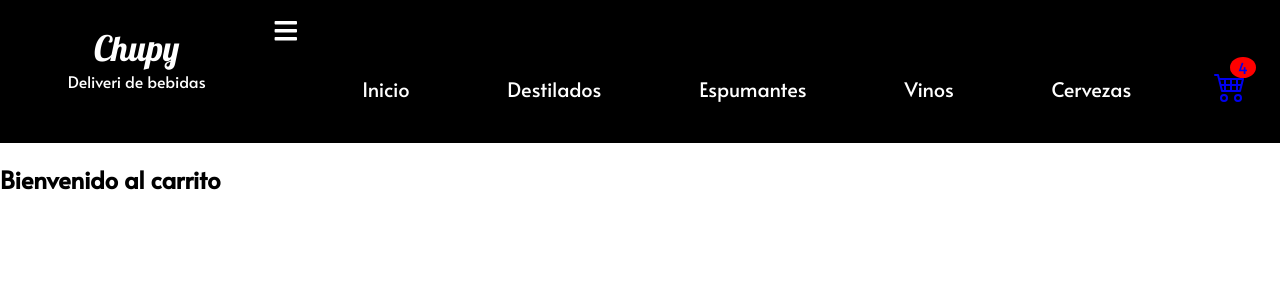
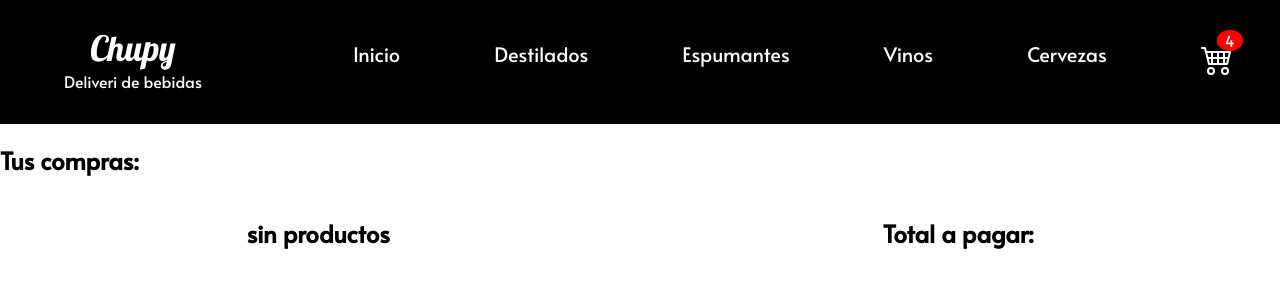
Before and after one commit to Axeljonta/E-commerceReact, a React (Create React App) app: page /cart in a window 1280 px wide. Shown: the top 300 px of the page. Built offline with nearby package versions, Linux system fonts and the light colour scheme.

Commit message:
avanzace el carrito

```diff
--- a/src/App.js
+++ b/src/App.js
@@ -2,7 +2,8 @@ import './App.css';
 import Navbar from './components/Navbar';
 import ContainerList from './components/ItemListContainer'
 import ContainerDetail from './components/itemDetailContainer'
-import Cart from './components/Cart'
+import Cart from './components/Cart';
+import CartContextProvider from './components/CartContex'
 import { BrowserRouter, Routes, Route } from "react-router-dom";
 
 
@@ -10,6 +11,7 @@ import { BrowserRouter, Routes, Route } from "react-router-dom";
 function App() {
   return (
     <div className="App">
+    <CartContextProvider>
     <BrowserRouter>
     <Navbar/>
     <Routes>
@@ -19,6 +21,7 @@ function App() {
     <Route path='/cart' element={<Cart/>}/>
     </Routes>
     </BrowserRouter>
+    </CartContextProvider>
     </div>
   );
 }
--- a/src/components/Cart.jsx
+++ b/src/components/Cart.jsx
@@ -1,8 +1,35 @@
+import { useContext } from "react";
+import { CartContext } from "./CartContex";
+import styles from './styles/cartStyles.module.css'
+
 
 
 function Cart() {
+    const test = useContext(CartContext)
+    console.log('hola', test.cartList);
    return(
-       <h2>Bienvenido al carrito</h2>
+       <div>
+        <h2 className={styles.cartTitleCont}>Tus compras:</h2>
+        <div className={styles.cartContainer}>
+        <div className={styles.cartProduct1}>
+       {test.cartList.length>0 ?
+       test.cartList.map( item=>
+       <div className={styles.cartProduct}>
+       <img src={item.imgData} alt="" className={styles.cartImg}/>
+       <div className={styles.cartDivH4}>
+       <h4 className={styles.cartH4}>Nombre: {item.nameData}</h4>
+       <h4 className={styles.cartH4}>Cantidad: {item.cantData}</h4>
+       </div>
+       <h4 className={styles.cartElim} onClick={() => test.deleteItem(item.idData)}>delete</h4>
+       </div>)
+
+       :<h2>sin productos</h2>}
+       </div>
+       <div className={styles.subTotal}>
+           <h2> Total a pagar:</h2>
+       </div>
+       </div>
+       </div>
    )
 }
 
--- /dev/null
+++ b/src/components/CartContex.jsx
@@ -0,0 +1,28 @@
+import { createContext, useState } from 'react';
+
+
+export const CartContext = createContext();
+
+const CartContextProvider = ({children}) => {
+
+const addToCart = (data,cant) => {
+    setCartList([...cartList,
+        {
+        idData: data.id,
+        imgData: data.img,
+        nameData: data.name,
+        cantData: cant,
+    }]);
+}
+const deleteItem = (id) => {
+    let result = cartList.filter(data => data.idData != id);
+    setCartList(result);
+}
+    const[cartList, setCartList]= useState([])
+    return(
+        <CartContext.Provider value={{cartList,addToCart,deleteItem}}>
+                {children}
+        </CartContext.Provider>
+    )
+}
+export default CartContextProvider
--- a/src/components/Navbar.jsx
+++ b/src/components/Navbar.jsx
@@ -13,7 +13,7 @@ const Navbar = () => {
            </div>
            <div className={styles.navDivMenu}>
            <div className={`${styles.icon} ${styles.iconRes} ${styles.dpNone}`}>
-                <FaBars/>
+                {/* <FaBars/> */}
              </div>
              <ul className={styles.navUlMenu}>
                <Link to='/' className={`${styles.link} ${styles.navAMenu}`}><li className={styles.navLiMenu}>Inicio</li></Link>
@@ -21,7 +21,7 @@ const Navbar = () => {
                <Link to='/category/2' className={`${styles.link} ${styles.navAMenu}`}><li className={styles.navLiMenu}>Espumantes</li></Link>
                <Link to='/category/4' className={`${styles.link} ${styles.navAMenu}`}><li className={styles.navLiMenu}>Vinos</li></Link>
                <Link to='/category/3' className={`${styles.link} ${styles.navAMenu}`}><li className={styles.navLiMenu}>Cervezas</li></Link>
-               <Link to='/' className={styles.navLiMenu}><CarWidget/></Link>
+               <Link to='/cart' className={`${styles.navLiMenu} ${styles.link} ${styles.navAMenu}`}><CarWidget/></Link>
              </ul>
             </div>
         </nav>
--- a/src/components/item.jsx
+++ b/src/components/item.jsx
@@ -1,6 +1,6 @@
 import { Link } from "react-router-dom";
 const Item = ({id,name,stock,price,category,img,}) => {
-    console.log(id);
+
   return(
     <div className="item-div">
       <img className="item-img" src={img} alt="producto"/>
--- a/src/components/itemDetail.jsx
+++ b/src/components/itemDetail.jsx
@@ -1,17 +1,22 @@
-import { useState } from "react"
+import { useContext, useState } from "react"
 import ItemCount from "./ItemCount"
 import style from './styles/ItemDetailStyles.module.css'
 import Button from './ButtonCar'
+import { CartContext } from "./CartContex"
 
 
 
 function ItemDetail ({data}){
-    const [dataCount, setDataCount]= useState(0)
 
-    const onAdd = (cant)=>{
-      alert(`Compraste ${cant} productos`)
-      setDataCount(cant)
+  const [dataCount, setDataCount]= useState(0)
 
+  const test = useContext(CartContext)
+
+  const onAdd = (cant)=>{
+
+    setDataCount(cant)
+
+    test.addToCart(data,cant)
     }
     return(<>{
             data.img
--- a/src/components/itemList.jsx
+++ b/src/components/itemList.jsx
@@ -6,7 +6,7 @@ const itemList = ({inf}) => {
         <>
         {
         inf.map(item => <div className='itemL'>
-                              <Item id={item.id} name={item.name} price={item.price} img={item.img} category={item.category.name}/>
+                              <Item key={item.id} id={item.id} name={item.name} price={item.price} img={item.img} category={item.category.name}/>
 
                          </div>)
         }
--- /dev/null
+++ b/src/components/styles/cartStyles.module.css
@@ -0,0 +1,46 @@
+.cartContainer{
+    display:flex;
+    flex-direction: row;
+    justify-content: space-around;
+    width: 100%;
+}
+.cartTitleCont{
+    display: block;
+}
+.cartProduct{
+    max-width: 45%;
+}
+.cartProduct1{
+    display: flex;
+    flex-direction: column;
+}
+.cartProduct{
+    display: inline-flex;
+    background-color: rgb(218, 218, 218);
+    border-radius: 10px;
+    position: relative;
+    overflow: hidden;
+    margin-top: 10px;
+}
+.cartDivH4{
+    padding-left: 20px;
+}
+.cartElim{
+    position: relative;
+    margin: auto;
+    padding: 10px;
+    background-color: rgb(145, 0, 0);
+    color: rgb(255, 119, 119);
+    font-size: 10px;
+    border-radius: 5px;
+    cursor: pointer;
+}
+
+.cartImg{
+    width: 25%;
+    border-radius: 10px;
+
+}
+.subTotal{
+    max-width: 50%;
+}
```
